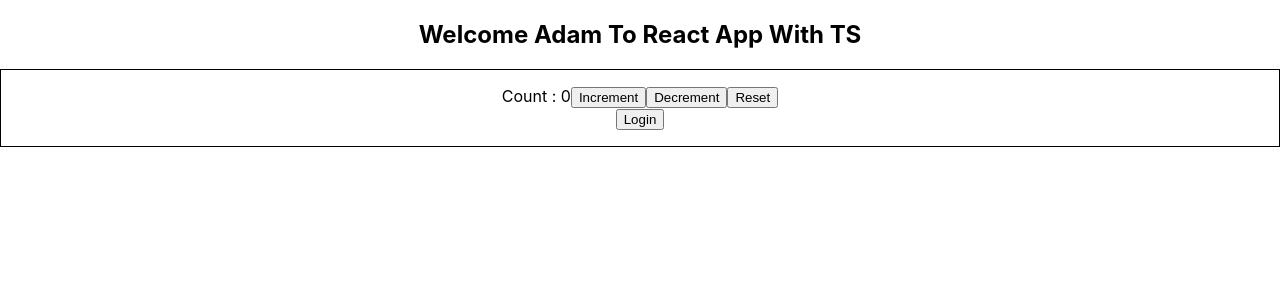
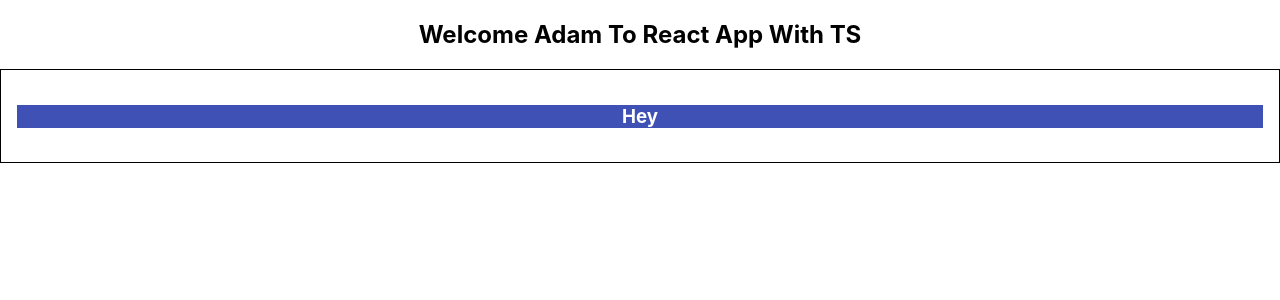
Before and after one commit to MohamedEssaadani/react-ts, a React (Create React App) app: page / in a window 1280 px wide. Shown: the top 300 px of the page. Built offline with nearby package versions, Linux system fonts and the light colour scheme.

Commit message:
use context

```diff
--- a/src/App.tsx
+++ b/src/App.tsx
@@ -1,5 +1,7 @@
 import "./App.css";
 import Container from "./components/Container";
+import Box from "./components/context/Box";
+import ThemeContextProvider from "./components/context/ThemeContext";
 import Header from "./components/Header";
 import HeaderContainer from "./components/HeaderContainer";
 import PersonList from "./components/PersonList";
@@ -22,8 +24,12 @@ function App() {
       >
         {/* <PersonList persons={personList} />
         <Status status="loading" /> */}
-        <Counter />
-        <Loggedin />
+        {/* <Counter />
+        <Loggedin /> */}
+
+        <ThemeContextProvider>
+          <Box />
+        </ThemeContextProvider>
       </Container>
     </div>
   );
--- /dev/null
+++ b/src/components/context/Box.tsx
@@ -0,0 +1,14 @@
+import { useContext } from "react";
+import { ThemeContext } from "./ThemeContext";
+
+const Box = () => {
+  const theme = useContext(ThemeContext);
+
+  return (
+    <div style={{ backgroundColor: theme.primary.main }}>
+      <h3 style={{ color: theme.primary.text }}> Hey</h3>
+    </div>
+  );
+};
+
+export default Box;
--- /dev/null
+++ b/src/components/context/Theme.ts
@@ -0,0 +1,10 @@
+export const theme = {
+    primary: {
+      main: "#3f51b5",
+      text: "#fff",
+    },
+    secondary: {
+      main: "#f50057",
+      text: "#fff",
+    },
+};
--- /dev/null
+++ b/src/components/context/ThemeContext.tsx
@@ -0,0 +1,18 @@
+import { createContext, ReactNode } from "react";
+import { theme } from "./Theme";
+
+type ThemeContextProviderProps = {
+  children: ReactNode;
+};
+
+// create context
+export const ThemeContext = createContext(theme);
+
+// provide context
+const ThemeContextProvider = ({ children }: ThemeContextProviderProps) => {
+  return (
+    <ThemeContext.Provider value={theme}>{children}</ThemeContext.Provider>
+  );
+};
+
+export default ThemeContextProvider;
```
